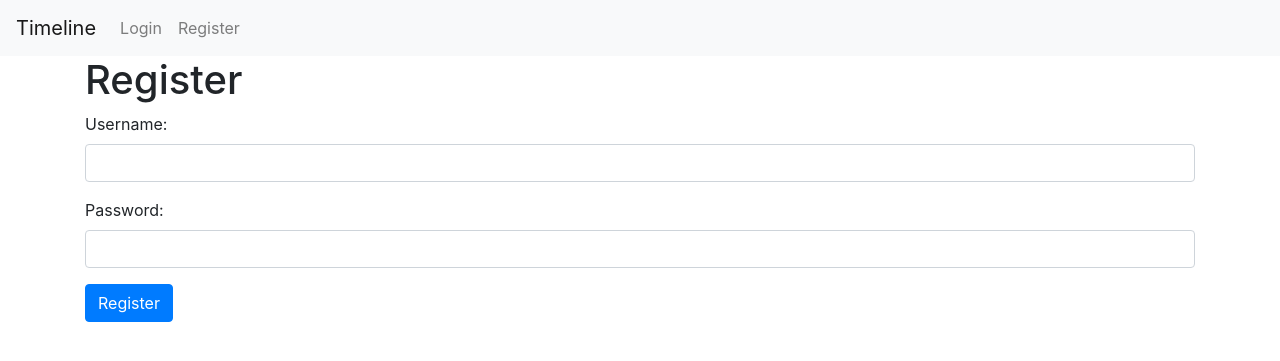
After one commit to iandees/timeline, a Flask app: page /auth/register in a window 1280 px wide. The commit adds this page. Shown: the top 361 px of the page. Run offline with Flask 3, Linux system fonts and the light colour scheme; some libraries are stand-ins or nearby versions.

Commit message:
Switch to hashed passwords, add tests

```diff
--- a/app/auth/routes.py
+++ b/app/auth/routes.py
@@ -1,19 +1,45 @@
 from flask import render_template, redirect, url_for, request, flash
-from flask_login import login_user
+from flask_login import login_user, logout_user
 
+from app import db
 from app.auth import bp
 from app.models import User
 
 
-@bp.route('/login', methods=['GET', 'POST'])
+@bp.route("/login", methods=["GET", "POST"])
 def login():
-    if request.method == 'POST':
-        username = request.form['username']
-        password = request.form['password']
+    if request.method == "POST":
+        username = request.form["username"]
+        password = request.form["password"]
         user = User.get_by_username(username)  # Replace with actual user lookup
-        if user and user.password == password:
+        if user and user.check_password(password):
             login_user(user)
-            return redirect(url_for('main.index'))
+            return redirect(url_for("main.index"))
         else:
-            flash('Invalid username or password')
-    return render_template('auth/login.html')
+            flash("Invalid username or password")
+    return render_template("auth/login.html")
+
+
+@bp.route("/logout")
+def logout():
+    logout_user()
+    return redirect(url_for("main.index"))
+
+
+@bp.route("/register", methods=["GET", "POST"])
+def register():
+    if request.method == "POST":
+        username = request.form["username"]
+        password = request.form["password"]
+
+        if User.get_by_username(username):
+            flash("Username already exists")
+        else:
+            new_user = User(username=username)
+            new_user.set_password(password)
+            db.session.add(new_user)
+            db.session.commit()
+            login_user(new_user)
+            return redirect(url_for("main.index"))
+
+    return render_template("auth/register.html")
--- /dev/null
+++ b/app/templates/auth/register.html
@@ -0,0 +1,18 @@
+{% extends "base.html" %}
+
+{% block title %}Register{% endblock %}
+
+{% block content %}
+<h1>Register</h1>
+<form method="post" action="{{ url_for('auth.register') }}">
+    <div class="form-group">
+        <label for="username">Username:</label>
+        <input type="text" class="form-control" id="username" name="username" required>
+    </div>
+    <div class="form-group">
+        <label for="password">Password:</label>
+        <input type="password" class="form-control" id="password" name="password" required>
+    </div>
+    <button type="submit" class="btn btn-primary">Register</button>
+</form>
+{% endblock %}
--- a/app/templates/base.html
+++ b/app/templates/base.html
@@ -11,12 +11,21 @@
     <a class="navbar-brand" href="#">Timeline</a>
     <div class="collapse navbar-collapse">
         <ul class="navbar-nav mr-auto">
+            {% if current_user.is_authenticated %}
             <li class="nav-item">
-                <a class="nav-link" href="{{ url_for('main.index') }}">Home</a>
+                <a class="nav-link" href="#">{{ current_user.username }}</a>
             </li>
+            <li class="nav-item">
+                <a class="nav-link" href="{{ url_for('auth.logout') }}">Logout</a>
+            </li>
+            {% else %}
             <li class="nav-item">
                 <a class="nav-link" href="{{ url_for('auth.login') }}">Login</a>
             </li>
+            <li class="nav-item">
+                <a class="nav-link" href="{{ url_for('auth.register') }}">Register</a>
+            </li>
+            {% endif %}
         </ul>
     </div>
 </nav>
```
Also changed, not shown: app/models.py (+10 -3 lines), migrations/versions/cd83646a4136_switch_to_hashed_passwords.py (added, +34 -0 lines), tests/test_flask_app.py (+1 -1 lines), tests/test_login.py (added, +51 -0 lines).
